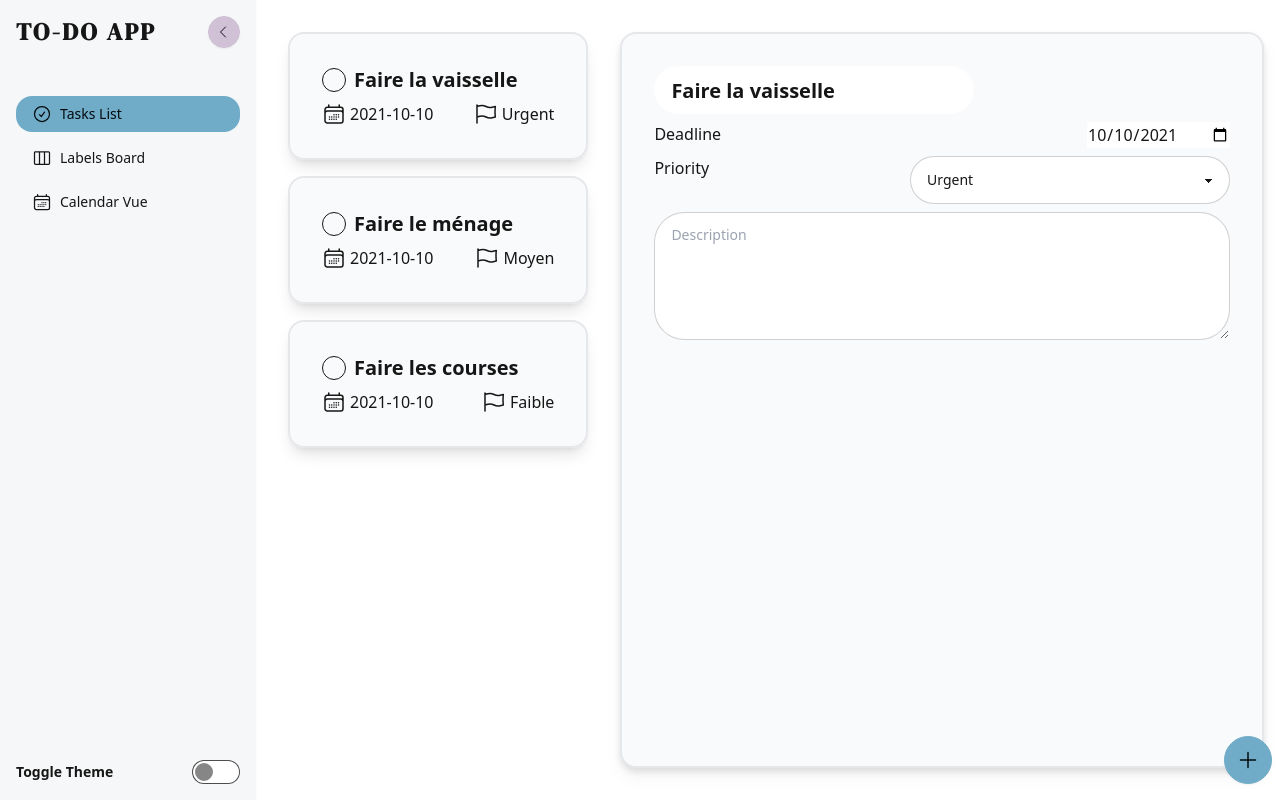
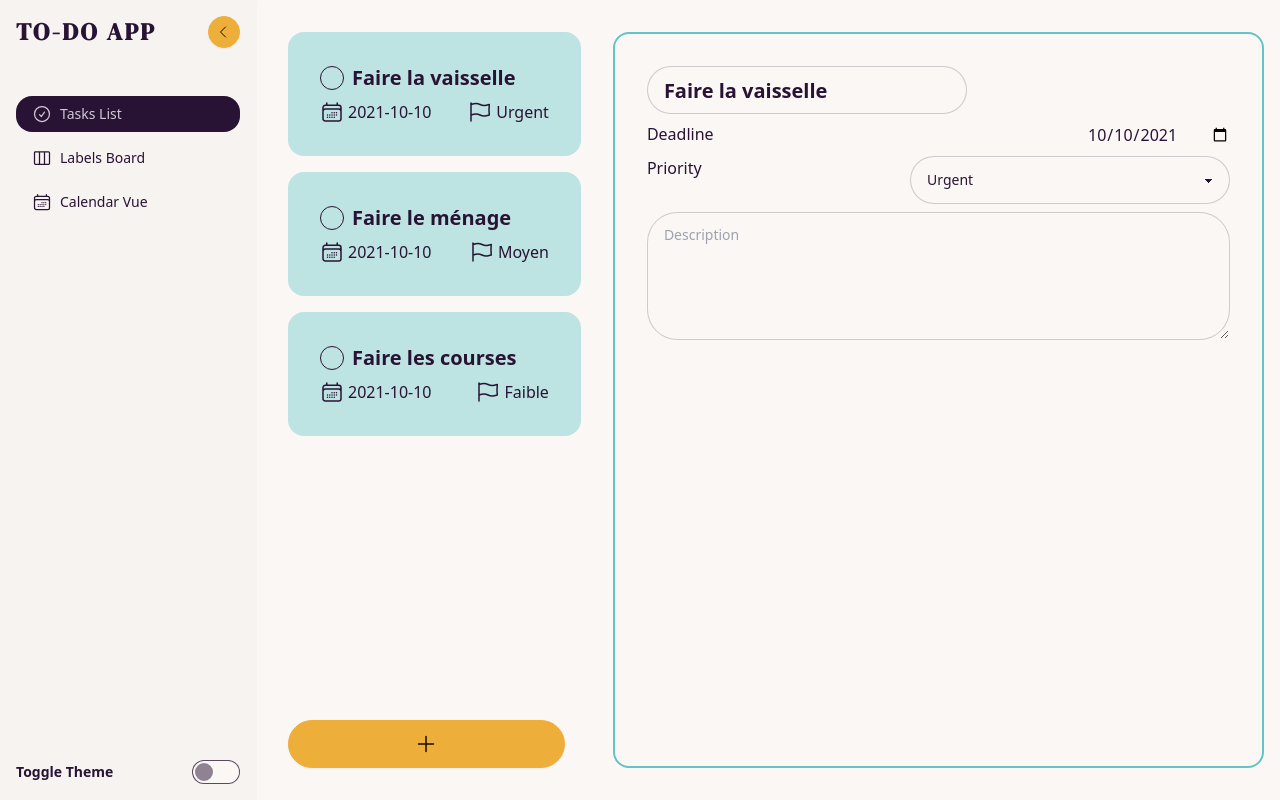
Before and after one commit to AurelieESEO/todo_react_project, a React (Vite) app in the folder todo_react_project/: page / in a window 1280 px wide. Built offline with nearby package versions, Linux system fonts and the light colour scheme; a web font is replaced by a local one.

Commit message:
change of the task with TaskEdit.tsx moved the button for adding a task to the bottom right corner to the bottom of the tasks list
TODO: integrate the label made by Marie

```diff
--- a/todo_react_project/src/App.tsx
+++ b/todo_react_project/src/App.tsx
@@ -5,7 +5,7 @@ import TaskView from "./components/TaskView.tsx";
 function App() {
 
   return (
-      <main data-theme="pastel" className="h-screen w-screen bg-base-100 flex flex-row">
+      <main data-theme="cupcake" className="h-screen w-screen bg-base-100 flex flex-row">
         <div>
           <Sidebar></Sidebar>
         </div>
--- a/todo_react_project/src/components/Sidebar.tsx
+++ b/todo_react_project/src/components/Sidebar.tsx
@@ -33,7 +33,7 @@ const Sidebar: React.FC = () => {
 						</h1>
 					}
 					<button onClick={toggleShort}
-					        className={`btn btn-primary btn-sm btn-circle flex justify-center items-left ${short ? 'pl-0.5' : 'pr-0.5'}`}>
+					        className={`btn btn-accent btn-sm btn-circle flex justify-center items-left ${short ? 'pl-0.5' : 'pr-0.5'}`}>
 						{short ? <ChevronRightIcon className="h-4 w-4"/> :
 							<ChevronLeftIcon className="h-4 w-4"/>}
 					</button>
--- a/todo_react_project/src/components/TaskEdit.tsx
+++ b/todo_react_project/src/components/TaskEdit.tsx
@@ -1,38 +1,83 @@
-import React from 'react';
+import React, {useEffect} from 'react';
 import Task from '../model/Task.tsx';
 
 type TaskEditProps = {
   task: Task | null;
+  onTitleChange: (taskId: number, newTitle: string) => void;
+  onDeadlineChange: (taskId: number, newDeadline: string) => void;
+  onPriorityChange: (taskId: number, newDeadline: string) => void;
 };
 
-const TaskEdit: React.FC<TaskEditProps> = ({ task }) => {
+const TaskEdit: React.FC<TaskEditProps> = ({ task, onTitleChange, onDeadlineChange, onPriorityChange   }) => {
+  const [editedTask, setEditedTask] = React.useState<Task>(task!);
   const prioritiesAvailable = ['Urgent', 'Moyen', 'Faible'];
 
+  useEffect(() => {
+    setEditedTask(task!);
+  }, [task]);
+
+  const handleTitleChange = (event: React.ChangeEvent<HTMLInputElement>) => {
+    const { value } = event.target;
+    setEditedTask((prevTask) => ({
+      ...prevTask,
+      title: value,
+    }));
+
+    if (task) {
+      onTitleChange(task.id, value);
+    }
+  };
+
+  const handleDeadlineChange = (event: React.ChangeEvent<HTMLInputElement>) => {
+    const { value } = event.target;
+    setEditedTask((prevTask) => ({
+      ...prevTask,
+      deadline: value,
+    }));
+
+    if (task) {
+      onDeadlineChange(task.id, value);
+    }
+  };
+
+  const handlePriorityChange = (event: React.ChangeEvent<HTMLSelectElement>) => {
+    const { value } = event.target;
+    setEditedTask((prevTask) => ({
+      ...prevTask,
+      priority: value,
+    }));
+
+    if (task) {
+      onPriorityChange(task.id, value);
+    }
+  };
+
   return (
-      <div className="h-full w-full card gap-1 bg-base-200 drop-shadow-lg border-2">
+      <div className="h-full w-full card gap-1 border-primary border-2">
         <div className="card-body">
           <input
-              className="input card-title w-full max-w-xs"
-              value={task ? task.title : 'Task'}
+              className="input input-bordered card-title w-full max-w-xs"
+              value={editedTask ? editedTask.title : 'Task'}
               name="title"
               type="text"
-              // onChange={handleInputChange}
+              onChange={handleTitleChange}
           />
           <div className="flex flex-column">
             <p>Deadline</p>
             <input
+                className="bg-base-100"
                 type="date"
-                value={task ? task.deadline : new Date().toISOString().slice(0, 10)}
+                value={editedTask ? editedTask.deadline : new Date().toISOString().slice(0, 10)}
                 name="deadline"
-                // onChange={handleInputChange}
+                onChange={handleDeadlineChange}
             />
           </div>
           <div className="flex flex-column">
             <p>Priority</p>
             <select
                 className="select select-bordered w-full max-w-xs"
-                value={task ? task.priority : 'Priority'}
-                // onChange={handleSelectChange}
+                value={editedTask ? editedTask.priority : 'Priority'}
+                onChange={handlePriorityChange}
             >
               <option disabled>Select Priority</option>
               {prioritiesAvailable.map((priority, index) => (
--- a/todo_react_project/src/components/TaskItem.tsx
+++ b/todo_react_project/src/components/TaskItem.tsx
@@ -1,16 +1,20 @@
 import React from "react";
 import Task from "../model/Task.tsx";
 const TaskItem: React.FC<Task & { onClick: () => void }> = (props) => {
-  const { title, deadline, priority, onClick } = props;
+  const { title, deadline, priority, onClick, isSelected } = props;
 
   return (
-      <div className="flex flex-column card w-full shadow-lg gap-1 mb-4">
+      <div className="flex flex-column card w-full gap-1 mb-4">
         <div
-            className="bg-base-200 card-body rounded-box border-2 hover:bg-base-300/50 cursor-pointer"
+            className={`bg-primary/40 card-body rounded-box ${isSelected ? 'bg-primary/100' : ''}
+              hover:${isSelected ? 'bg-primary/100' : 'bg-primary/50'} cursor-pointer
+              active:bg-primary/100`}
             onClick={onClick}
         >
           <div className="flex flex-row flex-start items-center">
-            <button className={`btn btn-xs btn-circle btn-outline mr-2`}></button>
+            {/*<input type="checkbox" checked="0" className="checkbox checkbox-neutral checkbox-sm mr-2"/>*/}
+            <button
+                className={`btn btn-xs btn-circle btn-outline mr-2`}></button>
             <h2 className="card-title">{title}</h2>
           </div>
           <div className={"flex flex-column"}>
--- a/todo_react_project/src/components/TaskView.tsx
+++ b/todo_react_project/src/components/TaskView.tsx
@@ -5,9 +5,9 @@ import Task from "../model/Task.tsx";
 
 const TaskView: React.FC = () => {
   const initialTasks: Task[] = [
-    { id: 1, title: "Faire la vaisselle", deadline: "2021-10-10", priority: "Urgent" },
-    { id: 2, title: "Faire le ménage", deadline: "2021-10-10", priority: "Moyen" },
-    { id: 3, title: "Faire les courses", deadline: "2021-10-10", priority: "Faible" },
+    { id: 1, title: "Faire la vaisselle", deadline: "2021-10-10", priority: "Urgent", isSelected: true },
+    { id: 2, title: "Faire le ménage", deadline: "2021-10-10", priority: "Moyen", isSelected: false },
+    { id: 3, title: "Faire les courses", deadline: "2021-10-10", priority: "Faible", isSelected: false },
   ];
 
   const [tasks, setTasks] = React.useState<Task[]>(initialTasks);
@@ -15,17 +15,59 @@ const TaskView: React.FC = () => {
 
   const addValue = () => {
     const currentDate = new Date().toISOString().slice(0, 10);
-    const newTask: Task = { id: tasks.length + 1, title: "Task", priority: "Moyen", deadline: currentDate };
-    setTasks([...tasks, newTask]);
+    taskBeingEdited ? taskBeingEdited.isSelected = false : null;
+    const newTask: Task = { id: tasks.length + 1, title: "Task", priority: "Moyen", deadline: currentDate, isSelected: true };
+    setTasks([newTask, ...tasks]);
+    setTaskBeingEdited(newTask)
   };
 
   const handleTaskClick = (task: Task) => {
+    console.log(taskBeingEdited)
+    taskBeingEdited ? taskBeingEdited.isSelected = false : null;
+    task.isSelected = true;
     setTaskBeingEdited(task);
+  };
+
+  const handleTitleChange = (taskId: number, newTitle: string) => {
+    console.log("je passe bien oui oui")
+    setTasks((prevTasks) =>
+        prevTasks.map((task) => {
+              if (task.id === taskId) {
+                task.title = newTitle;
+                setTaskBeingEdited(task)
+              }
+              return task;
+        }),
+    );
+  };
+  const onDeadlineChange = (taskId: number, newDeadline: string) => {
+    setTasks((prevTasks) =>
+        prevTasks.map((task) => {
+          if (task.id === taskId) {
+            task.deadline = newDeadline;
+            setTaskBeingEdited(task)
+          }
+          return task;
+        }),
+    );
+  };
+
+  const onPriorityChange = (taskId: number, newPriority: string) => {
+    setTasks((prevTasks) =>
+        prevTasks.map((task) => {
+          if (task.id === taskId) {
+            task.priority = newPriority;
+            setTaskBeingEdited(task)
+          }
+          return task;
+        }),
+    );
   };
 
   return (
       <div className="px-4 py-8 flex flex-row gap-4 justify-start w-full h-full">
-        <div className="w-3/6 px-4 flex flex-col justify-normal overflow-y-auto">
+        <div className="w-3/6 flex flex-col justify-between">
+          <div className={"px-4 flex flex-col justify-start overflow-y-auto"}>
             {tasks.map((task) => (
                 <TaskItem
                     key={task.id}
@@ -33,20 +75,25 @@ const TaskView: React.FC = () => {
                     title={task.title}
                     deadline={task.deadline}
                     priority={task.priority}
+                    isSelected={task.isSelected}
                     onClick={() => handleTaskClick(task)}
                 />
             ))}
           </div>
-
-        <TaskEdit task={taskBeingEdited}></TaskEdit>
-
-        <div className="fixed bottom-4 right-2">
-          <button className="btn btn-neutral btn-circle flex flex-end" onClick={addValue}>
-            <svg xmlns="http://www.w3.org/2000/svg" fill="none" viewBox="0 0 24 24" stroke-width="1.5" stroke="currentColor" className="w-6 h-6">
-              <path stroke-linecap="round" stroke-linejoin="round" d="M12 4.5v15m7.5-7.5h-15" />
+          <div className="mt-4 pl-4 pr-8 flex justify-center items-center w-full">
+            <button className="w-full btn btn-accent"
+                    onClick={addValue}>
+              <svg xmlns="http://www.w3.org/2000/svg" fill="none"
+                   viewBox="0 0 24 24" stroke-width="1.5" stroke="currentColor"
+                   className="w-6 h-6">
+                <path stroke-linecap="round" stroke-linejoin="round"
+                      d="M12 4.5v15m7.5-7.5h-15"/>
               </svg>
             </button>
           </div>
+        </div>
+        <TaskEdit task={taskBeingEdited} onTitleChange={handleTitleChange}
+                  onDeadlineChange={onDeadlineChange} onPriorityChange={onPriorityChange}></TaskEdit>
       </div>
   );
 };
--- a/todo_react_project/src/model/Task.tsx
+++ b/todo_react_project/src/model/Task.tsx
@@ -3,6 +3,7 @@ type Task = {
   title: string;
   deadline: string;
   priority: string;
+  isSelected: boolean;
 };
 
 export default Task;
```
Lines whose indentation alone changed are shown as unchanged.
